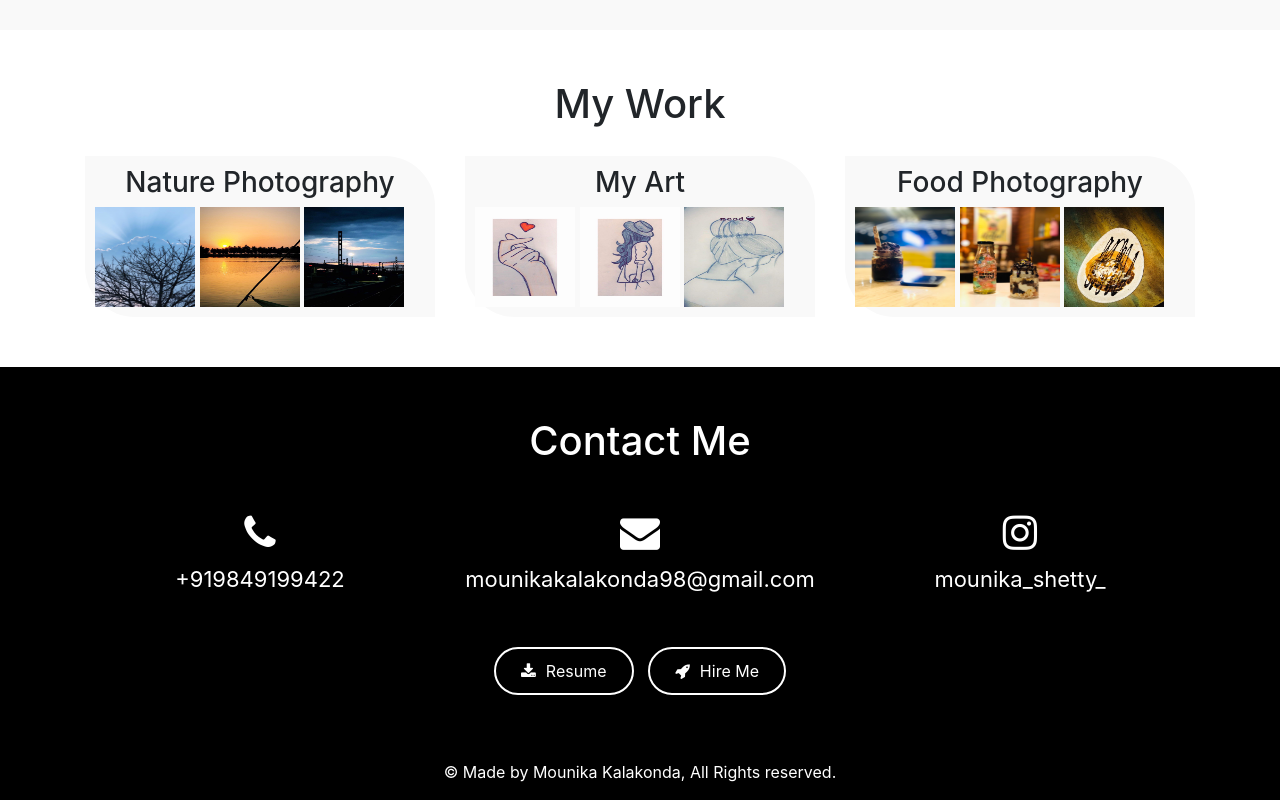
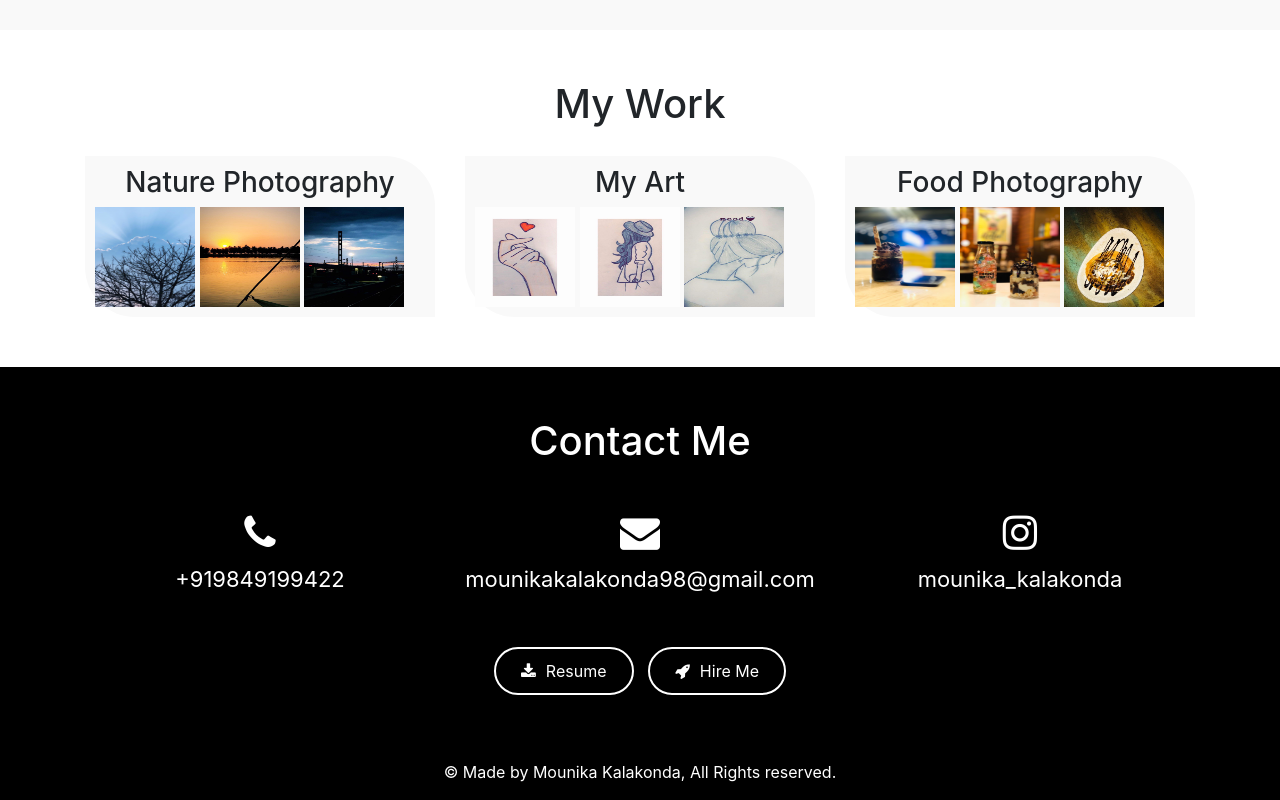
Before and after one commit to mounikakalakonda/profile, a plain HTML site: page index.html in a window 1280 px wide. Shown: the part 2076-2876 px from the top of the page. Drawn offline with nearby package versions, Linux system fonts and the light colour scheme.

Commit message:
Update index.html

```diff
--- a/index.html
+++ b/index.html
@@ -182,7 +182,7 @@
                     </div>
                      <div class="col-md-4">
                         <i class="fa fa-instagram"></i>
-                        <p>mounika_shetty_</p>
+                        <p>mounika_kalakonda</p>
                     </div>
                 </div>
                 <button type="button" class="btn btn-primary"><i class="fa fa-download"></i>Resume</button>
```
